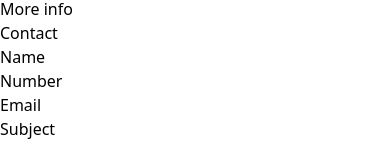
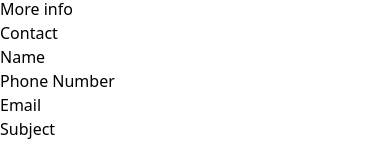
Before and after one commit to theallSparky/portfolio-v1, a React (Vite) app: page / in a window 390 px wide. Shown: the part 3058-3218 px from the top of the page. Built offline with nearby package versions, Linux system fonts and the light colour scheme.

Commit message:
Changed 'Number' to 'Phone Number'

```diff
--- a/src/components/Contact.jsx
+++ b/src/components/Contact.jsx
@@ -11,7 +11,7 @@ const Contact = () => {
                     <input className='border-2 rounded-lg p-3 flex border-gray-300' type="text" name='name' />
                 </div>
                 <div  className='flex flex-col'>
-                    <label className='uppercase text-sm py-2'>Number</label>
+                    <label className='uppercase text-sm py-2'>Phone Number</label>
                     <input className='border-2 rounded-lg p-3 flex border-gray-300' type="text" name='phone' />
                 </div>
             </div>
```
